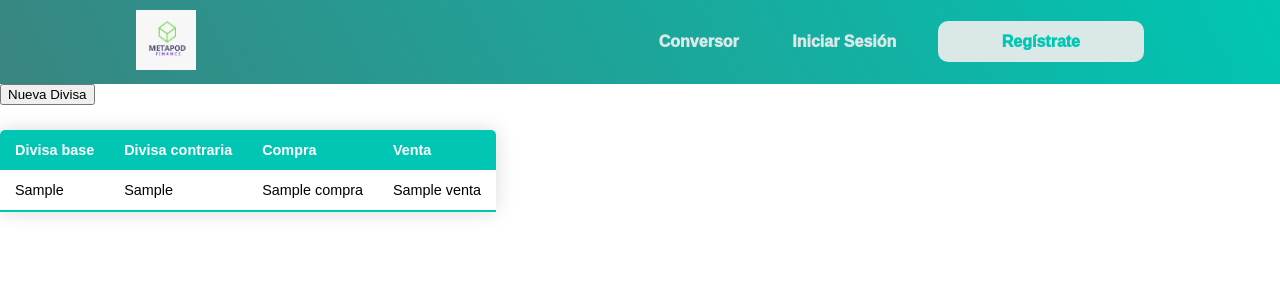
After one commit to Chablas/frontend-metapod, a Django app: page /divisas/ in a window 1280 px wide. The commit adds this page. Shown: the top 300 px of the page. Run offline with Django 5.2, Linux system fonts and the light colour scheme; tables that the repository leaves empty hold one stand-in row (values such as "Sample post"); a database or web service that is not in the repository returns one stand-in record (values such as "Sample title"); data that the repository does not hold is empty.

Commit message:
feat tabla

```diff
--- a/app_cambio_divisas/services/divisas.py
+++ b/app_cambio_divisas/services/divisas.py
@@ -47,3 +47,12 @@ def service_obtener_tipos_de_cambio(request):
         venta = dato.get('venta')
         compra = dato.get('compra')
         return venta, compra
+
+def service_obtener_todos_los_tipos_de_cambio(request):
+    url = f'{base_url}/get/all/tipo_cambio'
+    csrf_token = request.COOKIES.get('csrftoken')
+    headers = {'X-CSRFToken': csrf_token}
+    response_service = requests.get(url, headers=headers)
+    divisas = []
+    divisas.append(response_service.json())
+    return divisas
--- /dev/null
+++ b/app_cambio_divisas/templates/index-divisas.html
@@ -0,0 +1,47 @@
+{% load static %}
+<!DOCTYPE html>
+<html lang="en">
+
+<head>
+    <meta charset="UTF-8">
+    <link rel="stylesheet" href="{% static '/css/index-divisas.css' %}">
+    <meta name="viewport" content="width=device-width, initial-scale=1.0">
+    <title>Document</title>
+</head>
+
+<body>
+    {% include 'top-nav.html' %}
+    <div class="contenedor">
+        <div class="parte1"></div>
+        <div class="parte2">
+            <a href="{% url 'crear_divisa' %}">
+                <button>Nueva Divisa</button>
+            </a>
+            <table class="content-table table-sortable">
+                <thead>
+                    <tr>
+                        <th>Divisa base</th>
+                        <th>Divisa contraria</th>
+                        <th>Compra</th>
+                        <th>Venta</th>
+                    </tr>
+                </thead>
+                <tbody>
+                    {% for divisa_list in divisas %}
+                    {% for divisa in divisa_list %}
+                    <tr>
+                        <td>{{ divisa.abbr_primary }}</td>
+                        <td>{{ divisa.abbr_secondary }}</td>
+                        <td>{{ divisa.compra }}</td>
+                        <td>{{ divisa.venta }}</td>
+                    </tr>
+                    {% endfor %}
+                    {% endfor %}
+                </tbody>
+            </table>
+        </div>
+    </div>
+    <script src="{% static '/css/tablesort.js' %}"></script>
+</body>
+
+</html>
--- a/app_cambio_divisas/templates/index.html
+++ b/app_cambio_divisas/templates/index.html
@@ -24,7 +24,7 @@
         </div>
         <div class="parte2">
             <div id="conversor">
-                <form action="{% url 'divisas' %}" method="GET">
+                <form action="{% url 'conversor' %}" method="GET">
                     <!--<input type="text" id="abbr_primary" name="abbr_primary">-->
                     <select name="abbr_primary">
                         {% for divisa_list in divisas %}
--- a/app_cambio_divisas/templates/top-nav.html
+++ b/app_cambio_divisas/templates/top-nav.html
@@ -11,16 +11,16 @@
 
 <body>
     <nav class="nav">
-        <a href="{% url 'divisas' %}" id="logo">
+        <a href="{% url 'conversor' %}" id="logo">
             <img src="{% static 'images/logo.jpg' %}" style="height: 60px; width: 60px;">
         </a>
         <div id="right">
             {% if top_nav_context.is_user_authenticated %}
-                <a class="a-top-nav" href="{% url 'divisas' %}">Conversor</a>
-                <a class="a-top-nav" href="{% url 'crear_divisa' %}">Gestionar Divisas</a>
+                <a class="a-top-nav" href="{% url 'conversor' %}">Conversor</a>
+                <a class="a-top-nav" href="{% url 'index_divisas' %}">Gestionar Divisas</a>
                 <a class="a-top-nav" href="{% url 'cerrar_sesion' %}">Cerrar Sesión</a>
             {% else %}
-                <a class="a-top-nav" href="{% url 'divisas' %}">Conversor</a>
+                <a class="a-top-nav" href="{% url 'conversor' %}">Conversor</a>
                 <a class="a-top-nav" href="{% url 'iniciar_sesion' %}">Iniciar Sesión</a>
                 <a id="registrate" href="{% url 'registrar_usuario' %}">Regístrate</a>
             {% endif %}
--- a/app_cambio_divisas/urls.py
+++ b/app_cambio_divisas/urls.py
@@ -2,9 +2,10 @@ from django.urls import path
 from . import views
 
 urlpatterns = [
-    path('conversor/', views.index, name='divisas'),
+    path('conversor/', views.index, name='conversor'),
     path('login/', views.iniciar_sesion, name='iniciar_sesion'),
     path('register/', views.registrar_usuario, name='registrar_usuario'),
     path('divisas/crear', views.crear_divisas, name="crear_divisa"),
+    path('divisas/', views.index_divisas, name="index_divisas"),
     path('cerrar_sesion/', views.cerrar_sesion, name="cerrar_sesion"),
 ]
--- a/app_cambio_divisas/views.py
+++ b/app_cambio_divisas/views.py
@@ -2,7 +2,7 @@ from django.template import loader
 from django.http import HttpResponse
 from django.shortcuts import render
 from app_cambio_divisas.services.usuarios import crear_empleado, service_iniciar_sesion, verify_islogged, service_cerrar_sesion
-from app_cambio_divisas.services.divisas import service_crear_divisa, service_obtener_tipos_de_cambio, service_obtener_todas_las_divisas
+from app_cambio_divisas.services.divisas import service_crear_divisa, service_obtener_tipos_de_cambio, service_obtener_todas_las_divisas, service_obtener_todos_los_tipos_de_cambio
 from django.views.decorators.csrf import csrf_exempt
 
 @csrf_exempt
@@ -70,3 +70,12 @@ def crear_divisas(request):
     return render(request, 'divisas.html', {
             'top_nav_context': top_nav_context,
             })
+
+@csrf_exempt
+def index_divisas(request):
+    top_nav_context = top_nav(request)
+    divisas = service_obtener_todos_los_tipos_de_cambio(request)
+    return render(request, 'index-divisas.html', {
+        'top_nav_context': top_nav_context,
+        'divisas': divisas,
+    })
--- /dev/null
+++ b/static/css/index-divisas.css
@@ -0,0 +1,65 @@
+* {
+    /* Change your font family */
+    font-family: sans-serif;
+}
+
+.content-table {
+    border-collapse: collapse;
+    margin: 25px 0;
+    font-size: 0.9em;
+    min-width: 400px;
+    border-radius: 5px 5px 0 0;
+    overflow: hidden;
+    box-shadow: 0 0 20px rgba(0, 0, 0, 0.15);
+}
+
+.content-table thead tr {
+    background-color: #00C6B3;
+    color: #ffffff;
+    text-align: left;
+    font-weight: bold;
+}
+
+.content-table th,
+.content-table td {
+    padding: 12px 15px;
+}
+
+.content-table tbody tr {
+    border-bottom: 1px solid #dddddd;
+}
+
+.content-table tbody tr:nth-of-type(even) {
+    background-color: #f3f3f3;
+}
+
+.content-table tbody tr:last-of-type {
+    border-bottom: 2px solid #00C6B3;
+}
+
+.content-table tbody tr.active-row {
+    font-weight: bold;
+    color: #009879;
+}
+
+.table-sortable th {
+	cursor: pointer;
+}
+
+.table-sortable .th-sort-asc::after {
+	content: "\25b4";
+}
+
+.table-sortable .th-sort-desc::after {
+	content: "\25be";
+}
+
+.table-sortable .th-sort-asc::after,
+.table-sortable .th-sort-desc::after {
+	margin-left: 5px;
+}
+
+.table-sortable .th-sort-asc,
+.table-sortable .th-sort-desc {
+	background: rgba(0, 0, 0, 0.1);
+}
--- /dev/null
+++ b/static/css/tablesort.js
@@ -0,0 +1,43 @@
+/**
+ * Sorts a HTML table.
+ *
+ * @param {HTMLTableElement} table The table to sort
+ * @param {number} column The index of the column to sort
+ * @param {boolean} asc Determines if the sorting will be in ascending
+ */
+function sortTableByColumn(table, column, asc = true) {
+	const dirModifier = asc ? 1 : -1;
+	const tBody = table.tBodies[0];
+	const rows = Array.from(tBody.querySelectorAll("tr"));
+
+	// Sort each row
+	const sortedRows = rows.sort((a, b) => {
+		const aColText = a.querySelector(`td:nth-child(${column + 1})`).textContent.trim();
+		const bColText = b.querySelector(`td:nth-child(${column + 1})`).textContent.trim();
+
+		return aColText > bColText ? (1 * dirModifier) : (-1 * dirModifier);
+	});
+
+	// Remove all existing TRs from the table
+	while (tBody.firstChild) {
+		tBody.removeChild(tBody.firstChild);
+	}
+
+	// Re-add the newly sorted rows
+	tBody.append(...sortedRows);
+
+	// Remember how the column is currently sorted
+	table.querySelectorAll("th").forEach(th => th.classList.remove("th-sort-asc", "th-sort-desc"));
+	table.querySelector(`th:nth-child(${column + 1})`).classList.toggle("th-sort-asc", asc);
+	table.querySelector(`th:nth-child(${column + 1})`).classList.toggle("th-sort-desc", !asc);
+}
+
+document.querySelectorAll(".table-sortable th").forEach(headerCell => {
+	headerCell.addEventListener("click", () => {
+		const tableElement = headerCell.parentElement.parentElement.parentElement;
+		const headerIndex = Array.prototype.indexOf.call(headerCell.parentElement.children, headerCell);
+		const currentIsAscending = headerCell.classList.contains("th-sort-asc");
+
+		sortTableByColumn(tableElement, headerIndex, !currentIsAscending);
+	});
+});
```
Also changed, not shown: app_cambio_divisas/templates/error.html (added).
